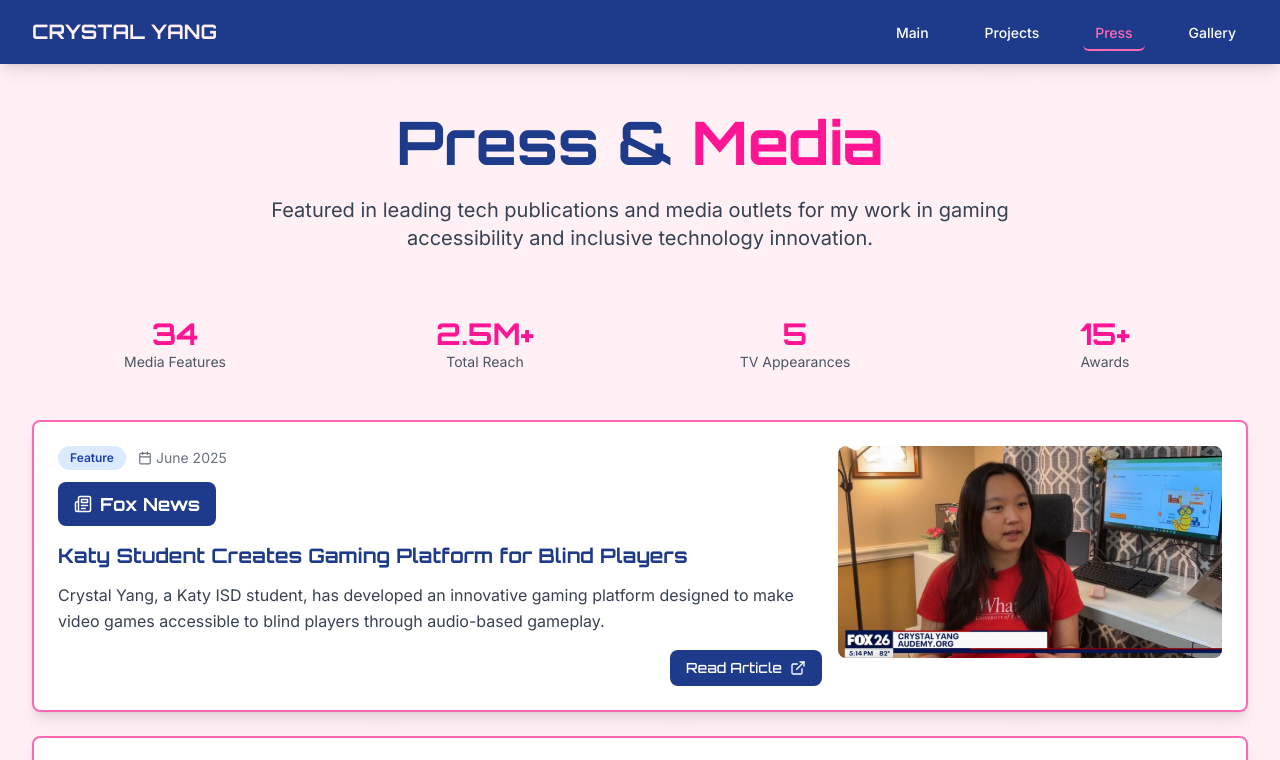
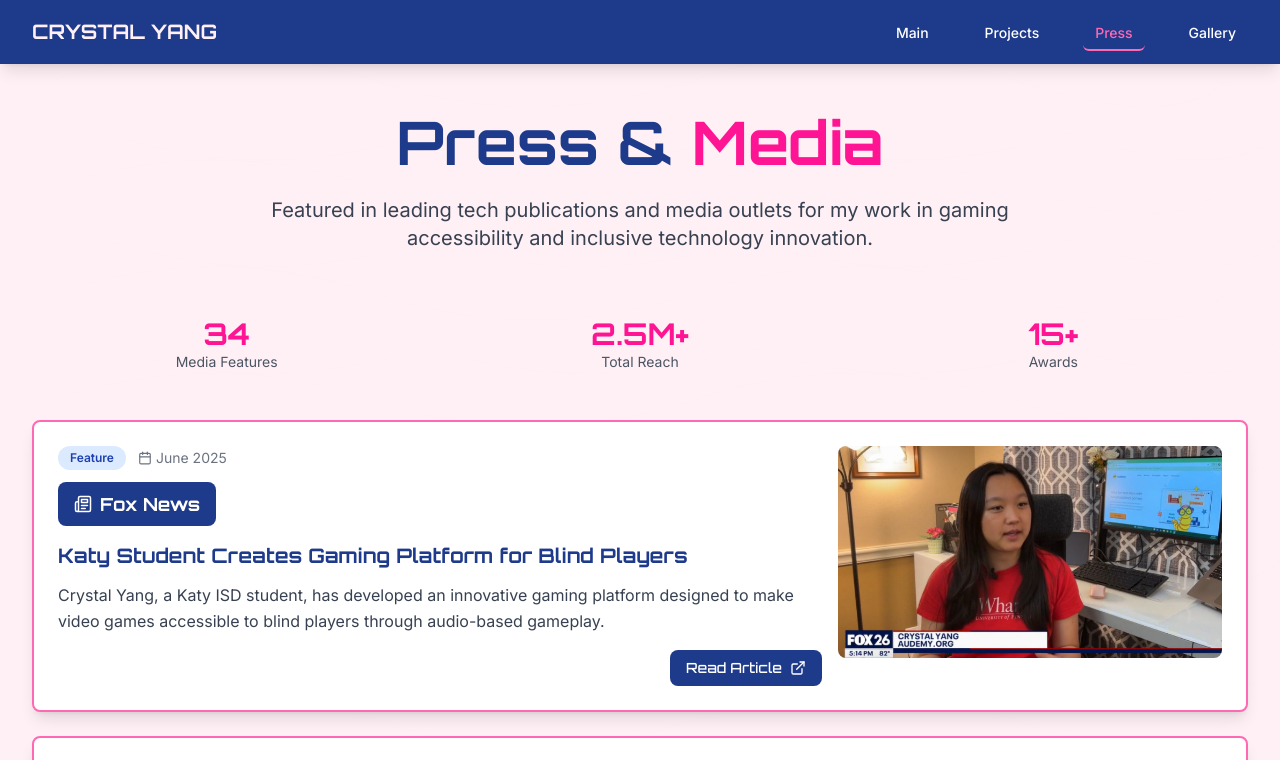
Before and after one commit to Crustaly/newsite, a React (Vite) app: page /press in a window 1280 px wide. Shown: the top 760 px of the page. Built offline with nearby package versions, Linux system fonts and the light colour scheme.

Commit message:
Add watercolor game controller favicon

```diff
--- a/index.html
+++ b/index.html
@@ -2,6 +2,7 @@
 <html lang="en">
   <head>
     <meta charset="UTF-8" />
+    <link rel="icon" type="image/png" href="/favicon.png" />
     <meta name="viewport" content="width=device-width, initial-scale=1.0" />
     <title>Crystal Yang - Gaming + Accessibility Enthusiast</title>
     <meta name="description" content="Crystal Yang is a freshman at UPenn M&T building Audemy and Buzzle to make gaming more accessible for everyone." />
--- a/src/pages/Press.jsx
+++ b/src/pages/Press.jsx
@@ -134,7 +134,7 @@
           initial={{ opacity: 0, y: 30 }}
           animate={{ opacity: 1, y: 0 }}
           transition={{ delay: 0.2 }}
-          className="grid grid-cols-2 md:grid-cols-4 gap-6 mb-12"
+          className="grid grid-cols-2 md:grid-cols-3 gap-6 mb-12"
         >
           <div className="text-center">
             <div className="text-3xl font-gamer font-bold text-gamer-hot-pink">34</div>
@@ -144,10 +144,7 @@
             <div className="text-3xl font-gamer font-bold text-gamer-hot-pink">2.5M+</div>
             <div className="text-sm text-gray-600">Total Reach</div>
           </div>
-          <div className="text-center">
-            <div className="text-3xl font-gamer font-bold text-gamer-hot-pink">5</div>
-            <div className="text-sm text-gray-600">TV Appearances</div>
-          </div>
+
           <div className="text-center">
             <div className="text-3xl font-gamer font-bold text-gamer-hot-pink">15+</div>
             <div className="text-sm text-gray-600">Awards</div>
```
Also changed, not shown: public/favicon.png (added), 5 other files (tests, documents, lock files or other folders).
